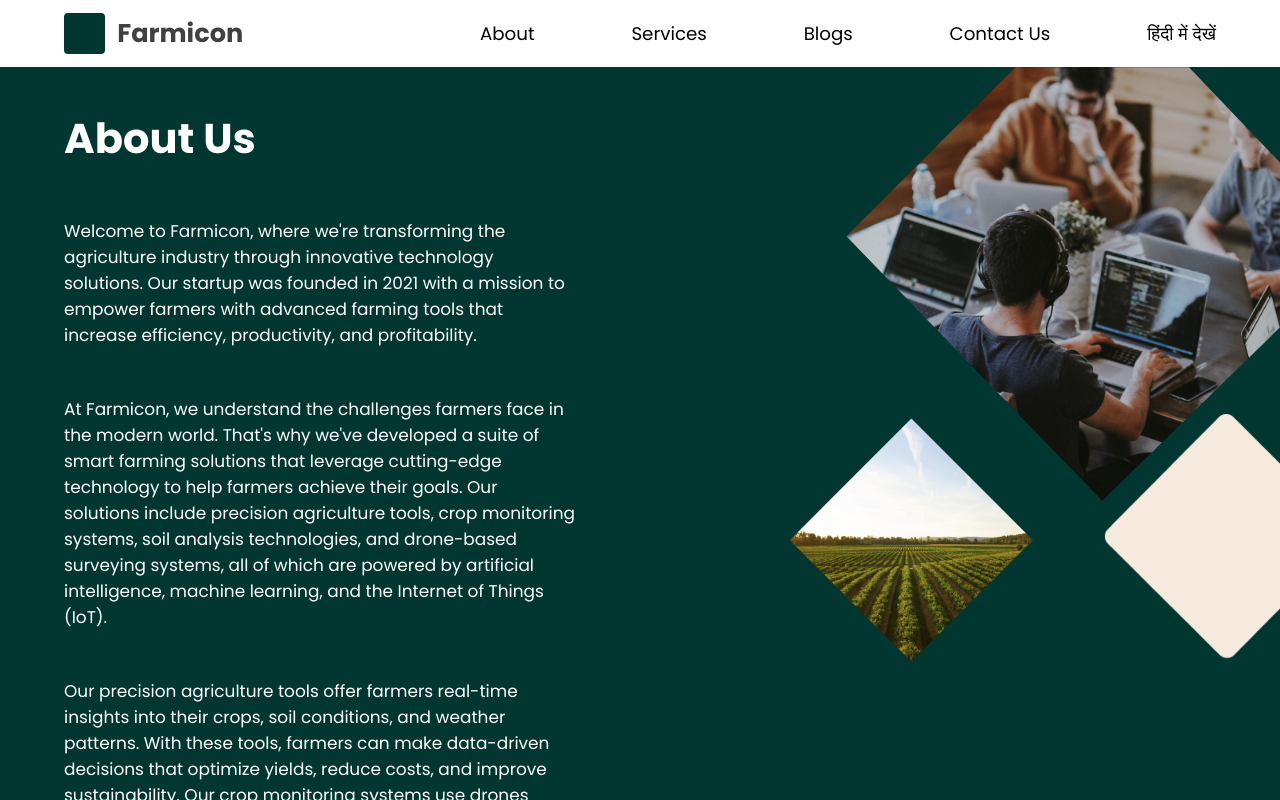
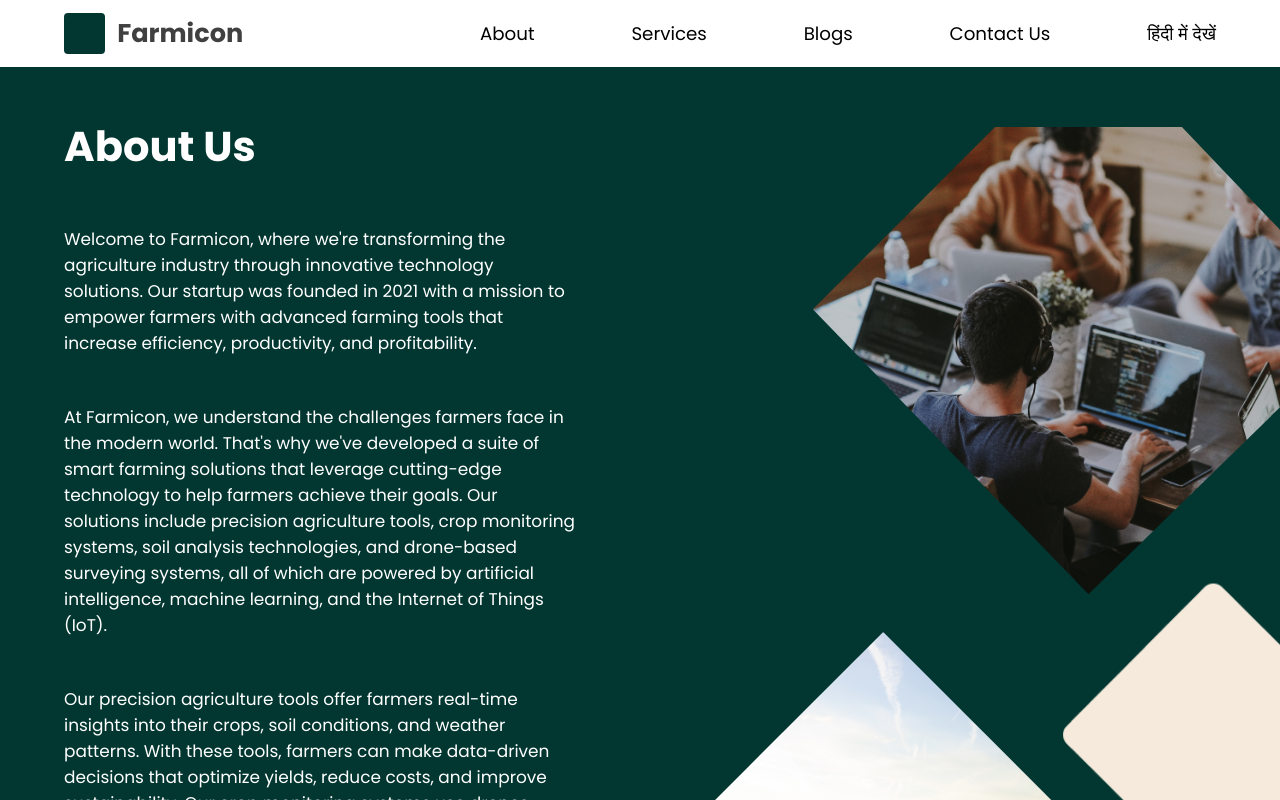
Before and after one commit to farmiconindia/farmicon-web, a React (Vite) app: page /about in a window 1280 px wide. Shown: the top 800 px of the page. Built offline with nearby package versions, Linux system fonts and the light colour scheme.

Commit message:
phone no

```diff
--- a/src/components/footer/Footer.jsx
+++ b/src/components/footer/Footer.jsx
@@ -44,7 +44,7 @@ const Footer = ({ changeLang }) => {
               <span>Contact Us:</span>
               <div className="contact-desc">
                 <span>farmiconindia@gmail.com</span>
-                <span>+91 9983583593</span>
+                <span>+91 8650505520</span>
               </div>
             </div>
             <div className="lower">
--- a/src/pages/about/about.scss
+++ b/src/pages/about/about.scss
@@ -4,9 +4,10 @@
 .about {
     @include themify($themes) {
         .sec-1 {
-            height: 100vh;
+            height: auto;
             background-color: #023731;
             display: flex;
+            padding: 3rem 0;
 
             .left {
                 display: flex;
@@ -14,6 +15,7 @@
                 flex-direction: column;
                 align-items: center;
                 justify-content: center;
+
 
                 @include mobile {
                     width: 100%;
@@ -23,16 +25,12 @@
 
                 .content {
                     width: 100%;
-                    height: 90%;
+                    height: auto;
                     display: flex;
                     justify-content: center;
                     align-items: center;
-                    overflow-y: auto;
 
-                    &:hover::-webkit-scrollbar-thumb {
-                        background-color: #ffff;
-                        border-radius: 8px;
-                    }
+
 
                     .intro {
                         width: 80%;
@@ -79,8 +77,9 @@
                 .img-1 {
                     display: inline-block;
                     position: absolute;
-                    width: calc(27vw + 5.5rem);
+                    width: calc(29vw + 6rem);
                     aspect-ratio: 1;
+                    top: 1%;
                     right: 0;
                     clip-path: polygon(39% 0, 79% 0, 100% 22%, 100% 60%, 59% 100%, 0 39%);
                 }
@@ -88,7 +87,7 @@
                 .img-2 {
                     display: inline-block;
                     position: absolute;
-                    width: calc(14vw + 4rem);
+                    width: calc(20vw + 8rem);
                     aspect-ratio: 1;
                     top: 50%;
                     left: 50%;
@@ -101,8 +100,8 @@
                     display: inline-block;
                     position: absolute;
                     right: 0;
-                    top: 50%;
-                    width: calc(10vw + 3rem);
+                    top: 45%;
+                    width: calc(12vw + 4rem);
                     aspect-ratio: 0;
                     transform: translateY(-22%);
 
```
